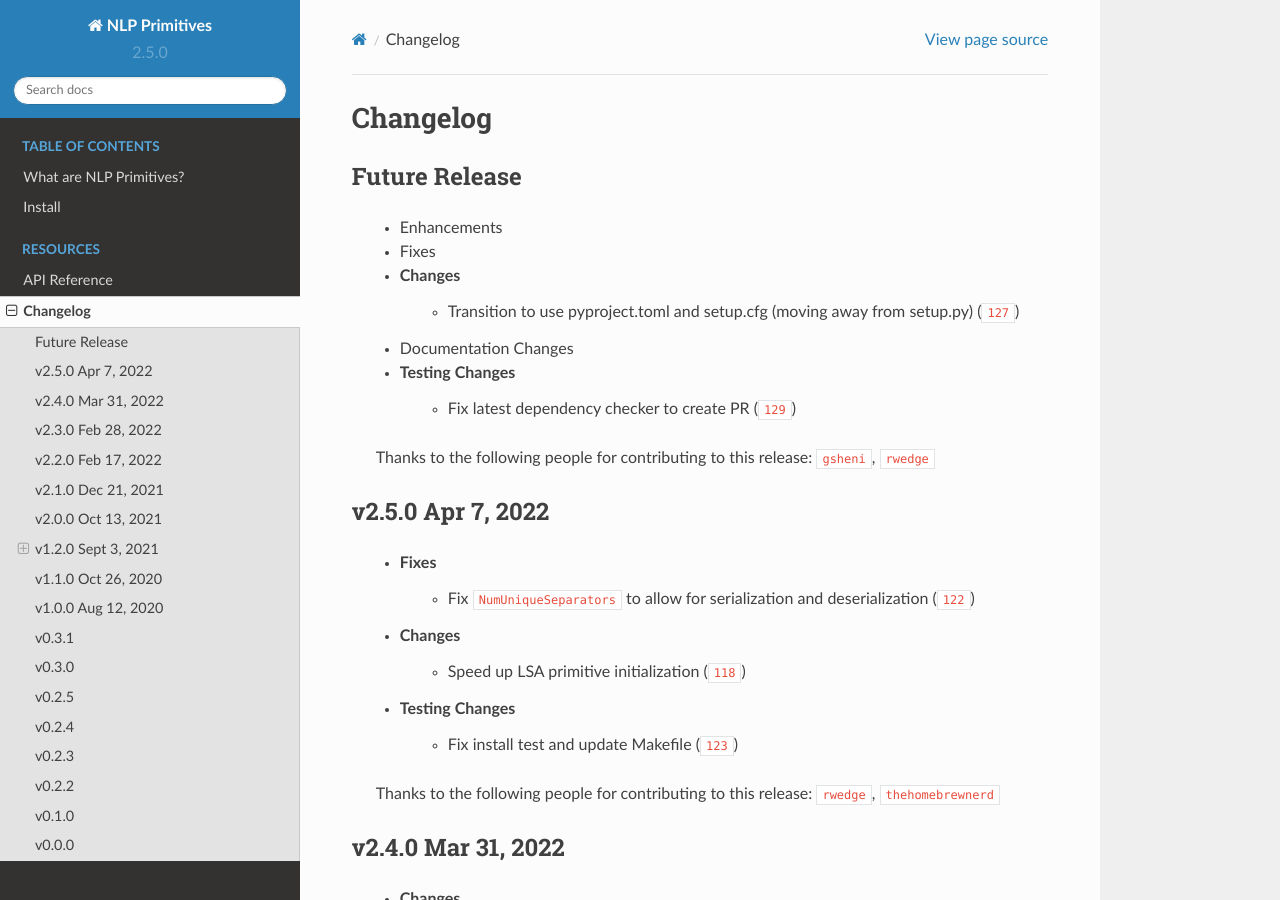
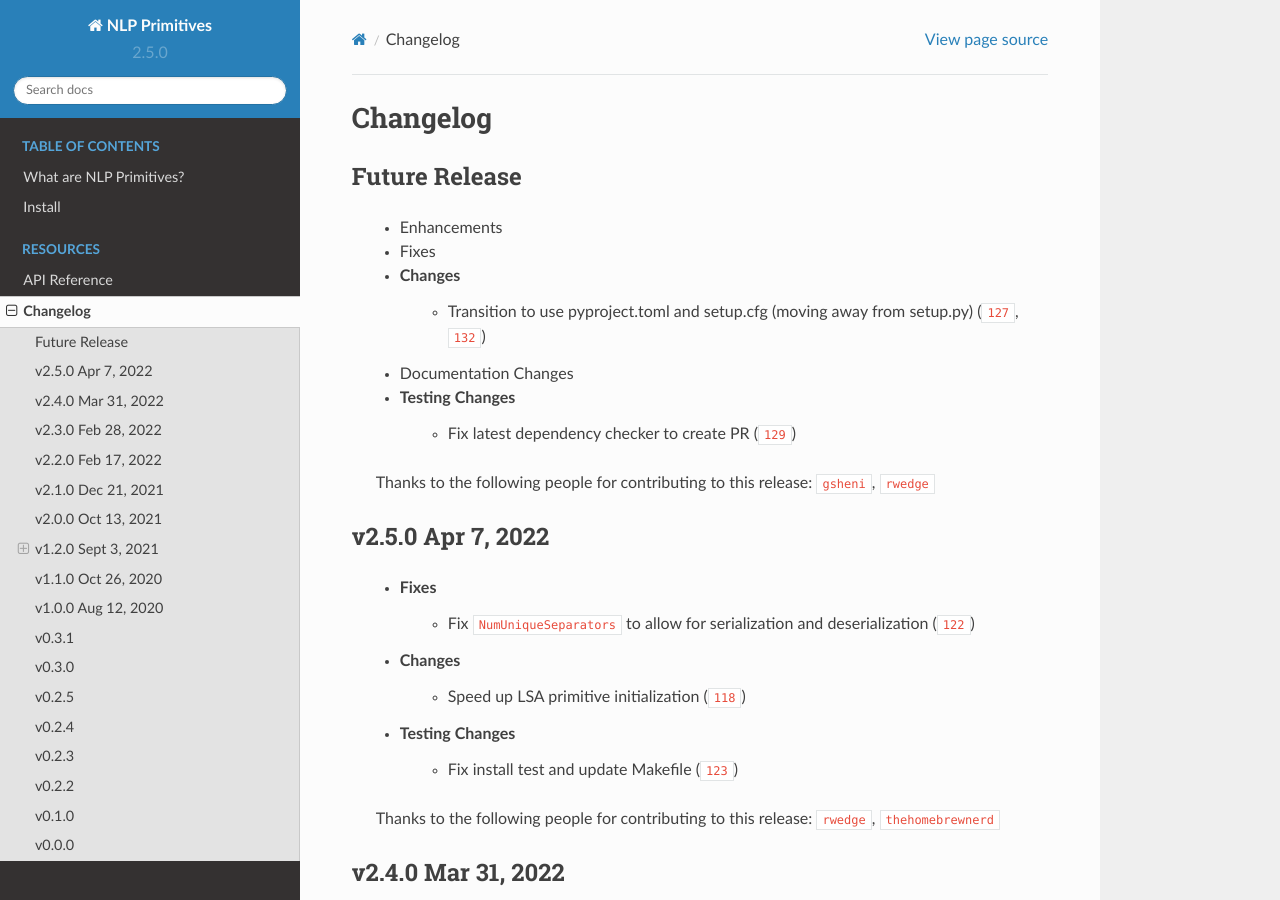
Before and after one commit to alteryx/nlp_primitives, a Sphinx documentation site: the page built from docs/source/changelog.rst, in a window 1280 px wide and 900 px high. Built offline with Sphinx 7.4.7 and the Read the Docs theme 2.0.0, drawn with Linux system fonts in a browser that asks for light colours; cross-references to code outside the pages are shown as plain code.

Commit message:
fix release notes

```diff
--- a/docs/source/changelog.rst
+++ b/docs/source/changelog.rst
@@ -7,7 +7,7 @@ Future Release
     * Enhancements
     * Fixes
     * Changes
-        * Transition to use pyproject.toml and setup.cfg (moving away from setup.py) (:pr:`127`)
+        * Transition to use pyproject.toml and setup.cfg (moving away from setup.py) (:pr:`127`, :pr:`132`)
     * Documentation Changes
     * Testing Changes
         * Fix latest dependency checker to create PR (:pr:`129`)
```
